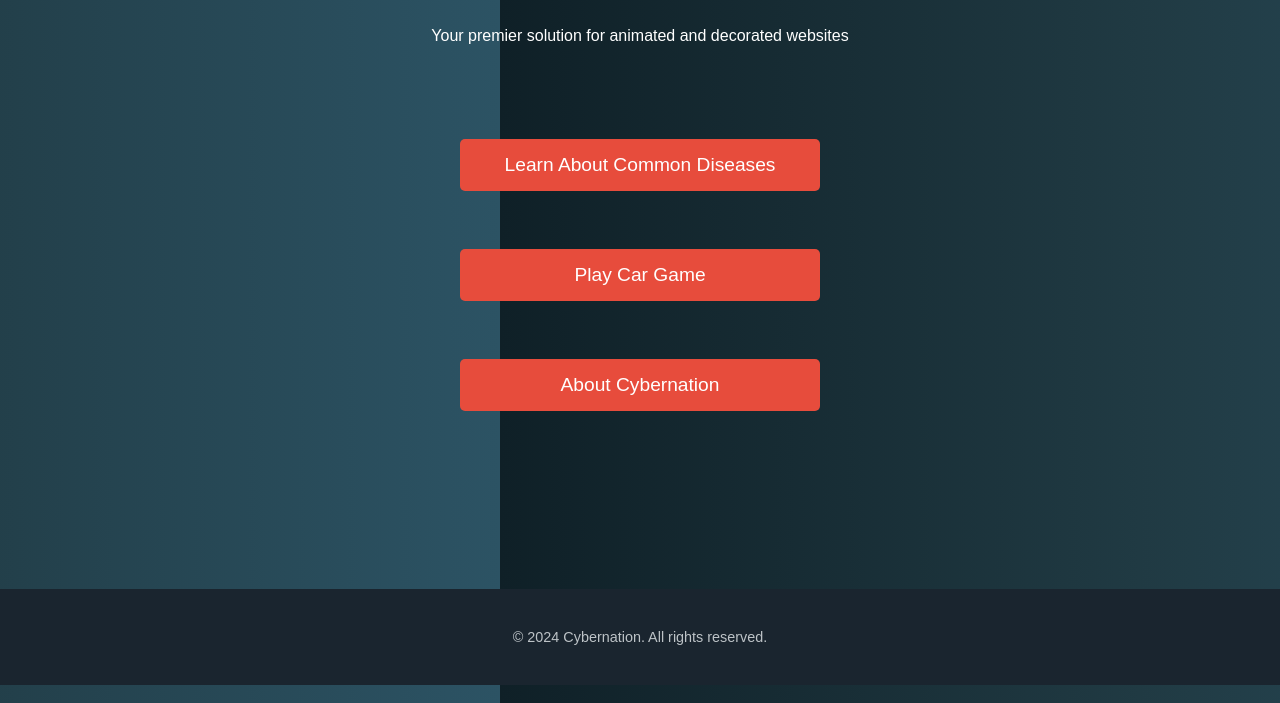
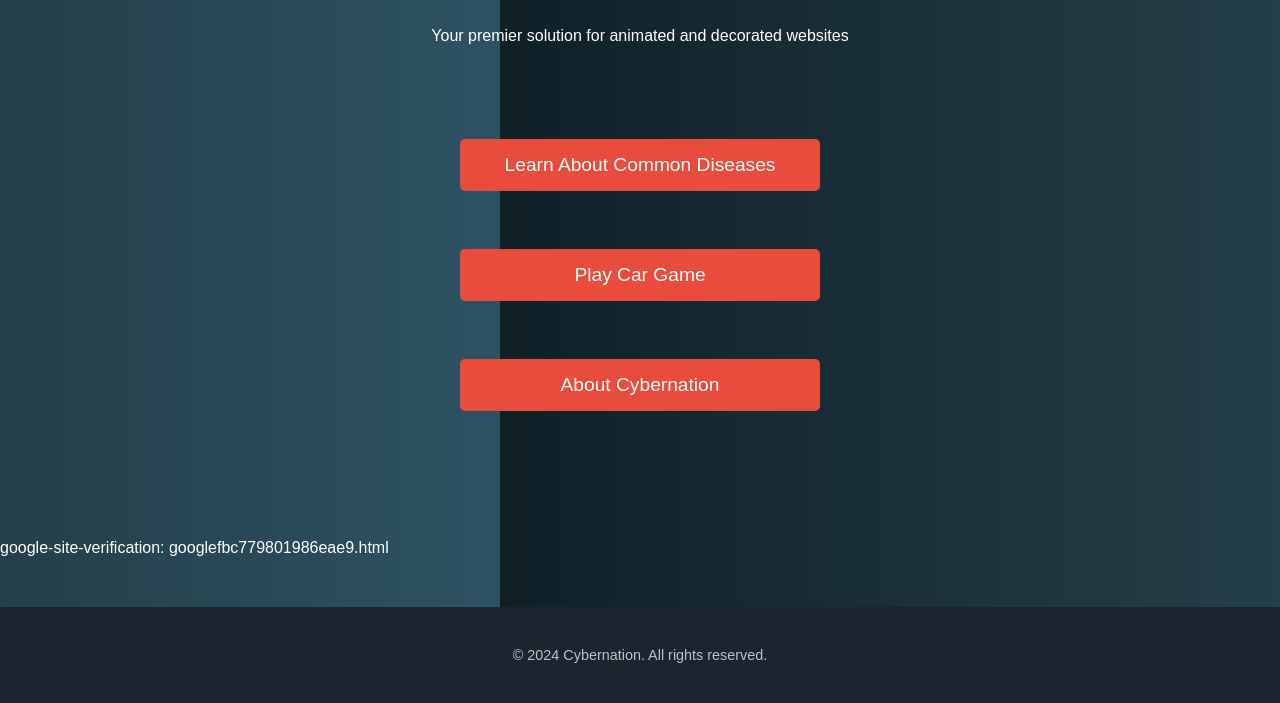
Before and after one commit to ArpanMitra008/Cyber-Nation, a plain HTML site: page index.html in a window 1280 px wide. Shown: the part 97-800 px from the top of the page. Drawn offline with Linux system fonts and the light colour scheme.

Commit message:
Update index.html

```diff
--- a/index.html
+++ b/index.html
@@ -106,8 +106,7 @@
     <a href="common-diseases.html" class="button">Learn About Common Diseases</a><br>
     <a href="car-game.html" class="button">Play Car Game</a><br>
     <a href="peromotion.html" class="button">About Cybernation</a><br><br><br><br><br><br>
-    <script async src="https://pagead2.googlesyndication.com/pagead/js/adsbygoogle.js?client=ca-pub-9579046813346549"
-     crossorigin="anonymous"></script>
+    google-site-verification: googlefbc779801986eae9.html
 
     <footer>
         <p>&copy; 2024 Cybernation. All rights reserved.</p>
```
